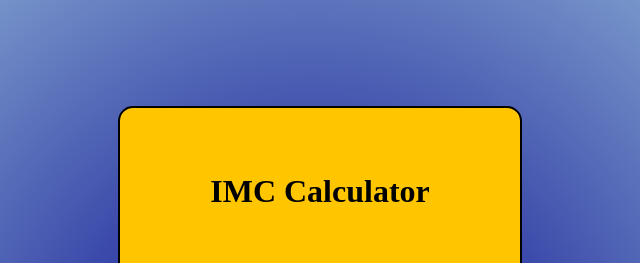
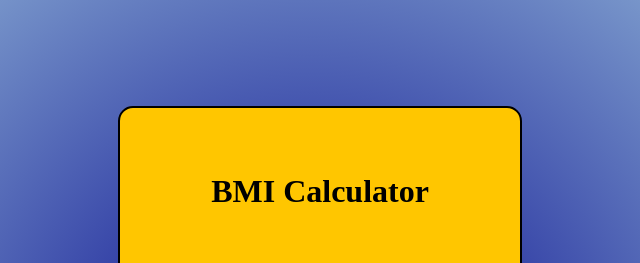
Before and after one commit to thierry-chatauan/imc_calculator, a plain HTML site: page index.html in a window 1280 px wide. Shown: the top 263 px of the page, 328-968 px from the left. Drawn offline with Linux system fonts and the light colour scheme.

Commit message:
Update index.html

```diff
--- a/index.html
+++ b/index.html
@@ -9,7 +9,7 @@
 <body>
     <div class="container">
         <div>
-            <h1>IMC Calculator</h1>
+            <h1>BMI Calculator</h1>
         </div>
 
         <div id="data">
```
